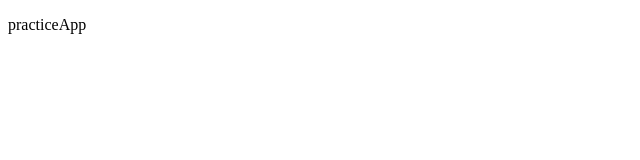
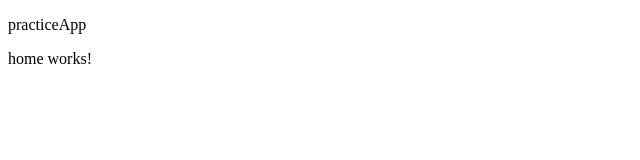
Before and after one commit to rupesh989/angular-app, an Angular app: page / in a window 1280 px wide. Shown: the top 160 px of the page, without its empty margins (0-640 px from the left). Built offline with nearby package versions, Linux system fonts and the light colour scheme.

Commit message:
added home component

```diff
--- a/src/app/app.component.html
+++ b/src/app/app.component.html
@@ -1 +1,2 @@
 <p>{{title}}</p>
+<app-home></app-home>
--- a/src/app/app.component.ts
+++ b/src/app/app.component.ts
@@ -1,10 +1,11 @@
 import { Component } from '@angular/core';
 import { RouterOutlet } from '@angular/router';
+import { HomeComponent } from './home/home.component';
 
 @Component({
   selector: 'app-root',
   standalone: true,
-  imports: [RouterOutlet],
+  imports: [RouterOutlet, HomeComponent],
   templateUrl: './app.component.html',
   styleUrl: './app.component.scss'
 })
--- /dev/null
+++ b/src/app/home/home.component.html
@@ -0,0 +1 @@
+<p>home works!</p>
```
Also changed, not shown: src/app/home/home.component.ts (added, +12 -0 lines), src/app/home/home.component.scss (added), 1 other file (tests, documents, lock files or other folders).
